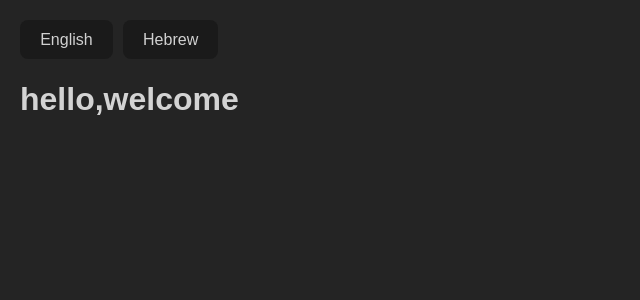
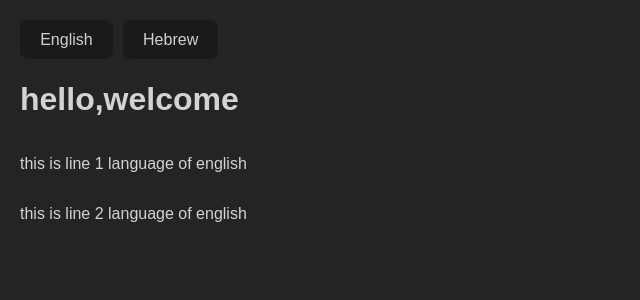
Before and after one commit to benshabbat/i18next, a React (Vite) app: page / in a window 1280 px wide. Shown: the top 300 px of the page, without its empty margins (0-640 px from the left). Built offline with nearby package versions, Linux system fonts and the light colour scheme.

Commit message:
ex on objects

```diff
--- a/src/App.jsx
+++ b/src/App.jsx
@@ -3,10 +3,13 @@ import LanguageSelector from "./components/LanguageSelector";
 
 const App = () => {
   const {t}= useTranslation();
+  const {line1,line2}=t("description");
   return (
     <div className="container">
       <LanguageSelector/>
       <h1>{t("greeting")}</h1>
+      <p>{line1}</p>
+      <p>{line2}</p>
     </div>
   )
 }
```
Also changed, not shown: src/i18n.js (+9 -9 lines).
